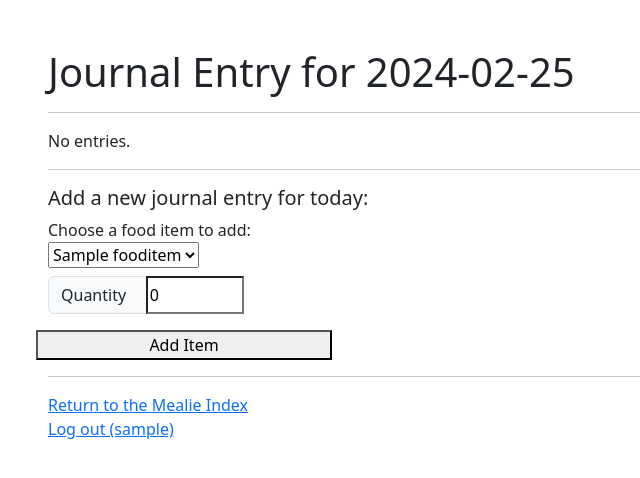
After one commit to alanb33/Mealie, a Django app: page /mealie/view-journal-today/ in a window 1280 px wide. The commit adds this page. Shown: the top 478 px of the page, without its empty margins (0-640 px from the left). Run offline with Django 5.2, Linux system fonts and the light colour scheme; a user stored in the database is signed in; tables that the repository leaves empty hold one stand-in row (values such as "Sample post"); some libraries are stand-ins or nearby versions.

Commit message:
Initial journaling logic for viewing specific dates

```diff
--- a/Mealie/MealieApp/models.py
+++ b/Mealie/MealieApp/models.py
@@ -29,9 +29,10 @@ class FoodItem(models.Model):
 class JournalEntry(models.Model):
     date = models.DateField(auto_now_add=True)
     food_item = models.ForeignKey("FoodItem", on_delete=models.PROTECT)
+    quantity = models.FloatField(default=0)
 
     def __str__(self):
-        return "Journal Entry " + str(self.date.today()) + ": " + self.food_item.name
+        return f"Journal Entry {str(self.date.today())}: {self.food_item.name} ({self.quantity} servings)"
 
     class Meta:
         verbose_name = "Journal Entry"
--- /dev/null
+++ b/Mealie/MealieApp/templates/MealieApp/view_journal_entry.html
@@ -0,0 +1,34 @@
+{% extends 'MealieApp/layout.html' %}
+{% block body %}
+<div>
+    {% if entries|length > 0 %}
+        <ol>
+        {% for entry in entries %}
+            <li>{{ entry }}</li>
+        {% endfor %}
+        </ol>
+    {% else %}
+        <p>No entries.</p>
+    {% endif %}
+    <hr>
+    <h5>Add a new journal entry for today:</h4>
+    <form action="{% url 'Mealie:view-journal-today' %}" method="POST">
+        {% csrf_token %}
+        <label for="food-item">Choose a food item to add:</label>
+        <div>
+            <select name="food-item" id="food-item">
+                {% for food in food_names %}
+                    <option value="{{ food.name }}">{{ food.name }}</option>
+                {% endfor %}
+            </select>
+        </div>
+        <div class="input-group col-6 pt-2">
+            <span class="input-group-text col-sm-3 col-md-3 col-lg-1">Quantity</span>
+            <input required class="col-md-1 col-sm-3" type="number" min="0.25" value="0" id="food-quantity" name="food-quantity" step="0.25"/>
+        </div>
+        <div class="pt-3 col-3 row">
+            <button type="submit" id="food-item-submit">Add Item</button>
+        </div>
+    </form>
+</div>
+{% endblock %}
--- a/Mealie/MealieApp/urls.py
+++ b/Mealie/MealieApp/urls.py
@@ -6,6 +6,7 @@ urlpatterns = [
     path("", views.index, name="index"),
     path("login/", views.login_view, name="login"),
     path("logout/", views.logout_view, name="logout"),
+    path("view-journal-today/", views.view_journal_today, name="view-journal-today"),
     path("view-food-db/", views.view_food_db, name="view-food-db"),
     path("add-food-form/", views.add_food_form, name="add-food-form"),
     path("experimental/view-food-db/", views_experimental.view_food_db, name="experimental/view-food-db"),
--- a/Mealie/MealieApp/views.py
+++ b/Mealie/MealieApp/views.py
@@ -1,3 +1,5 @@
+import datetime
+
 from django.contrib.auth import authenticate, login, logout
 from django.core import serializers
 from django.http import HttpResponse, HttpResponseRedirect
@@ -65,6 +67,49 @@ def logout_view(request):
             "warn_msg": "You are not logged in."
         })
 
+def view_journal_today(request):
+    redirected = redirect(request, "auth")
+    if not redirected:
+        today = datetime.date.today()
+        entries = JournalEntry.objects.all()
+        for entry in entries:
+            print(f"Today is {today} and entry.date is {entry.date}. Do they match? {today==entry.date}")
+        if request.method == "POST":
+            food_name = request.POST["food-item"]
+            print("Requested post item is " + food_name)
+            food_item_return = FoodItem.objects.all().filter(name=food_name)
+            if food_item_return:
+                journal_entry = JournalEntry(
+                    date=today,
+                    food_item=food_item_return[0],
+                    quantity=request.POST["food-quantity"],
+                )
+                journal_entry.save()
+        return view_journal_of(request, today)
+    else:
+        return redirected
+
+def view_journal_of(request, date):
+    redirected = redirect(request, "auth")
+    if not redirected:
+        # Date is a date object.
+        # models.DateField is a match; journal column "date" is a DateField
+
+        entries = list(JournalEntry.objects.filter(date=date))
+        for entry in entries:
+            print(f"Found entry for date {date}: {str(entry)}")
+        food_names = FoodItem.objects.values("name").order_by("name")
+        return render(request, "MealieApp/view_journal_entry.html",
+        {
+            "title": f"Journal Entry for {str(date)}",
+            "date": date,
+            "entries": entries,
+            "food_names": food_names,
+        })
+    else:
+        return redirected
+
+
 def view_food_db(request):
     redirected = redirect(request, "superuser")
     if not redirected:
```
Also changed, not shown: Mealie/MealieApp/templates/MealieApp/index.html (+4 -3 lines), Mealie/MealieApp/migrations/0004_journalentry_quantity.py (added).
